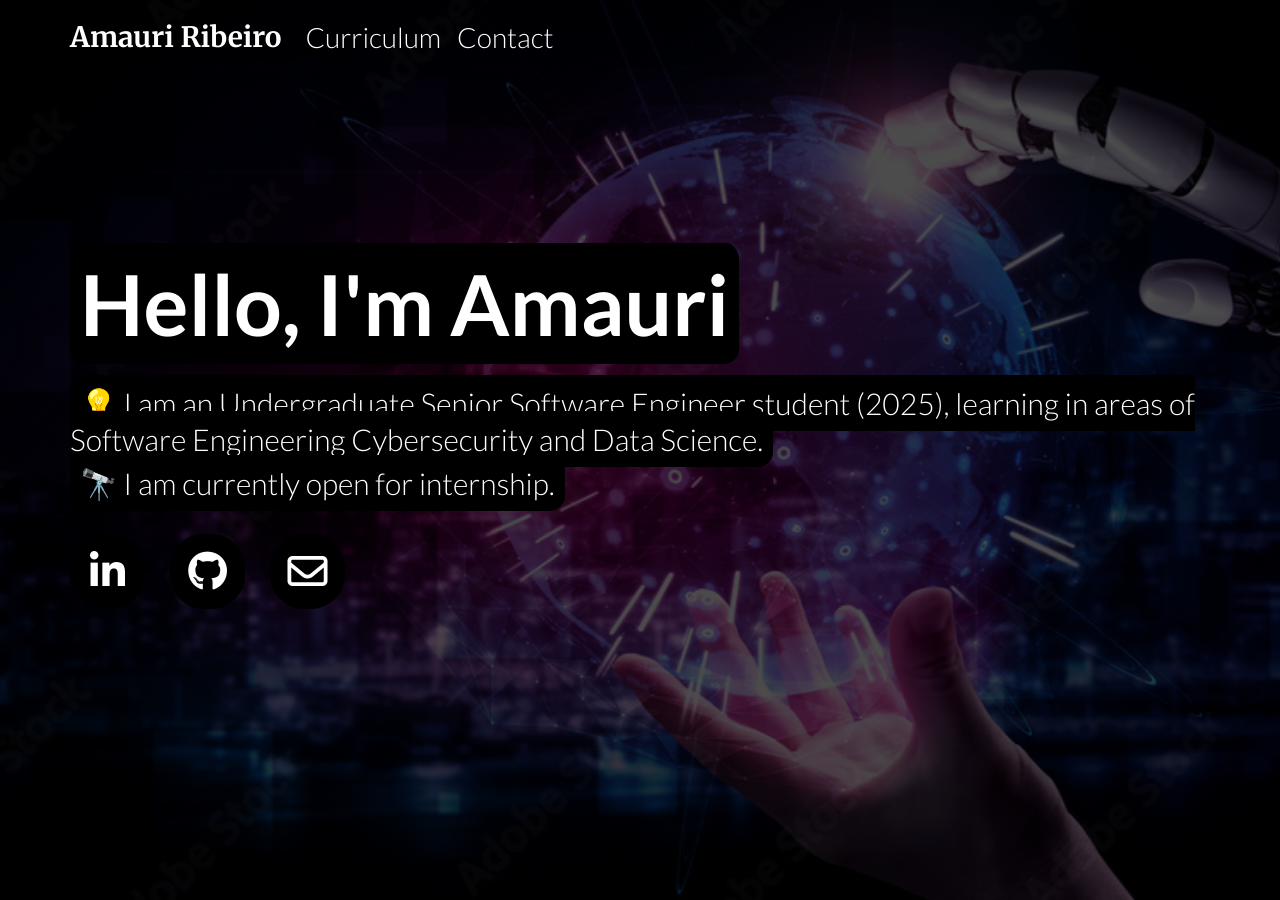
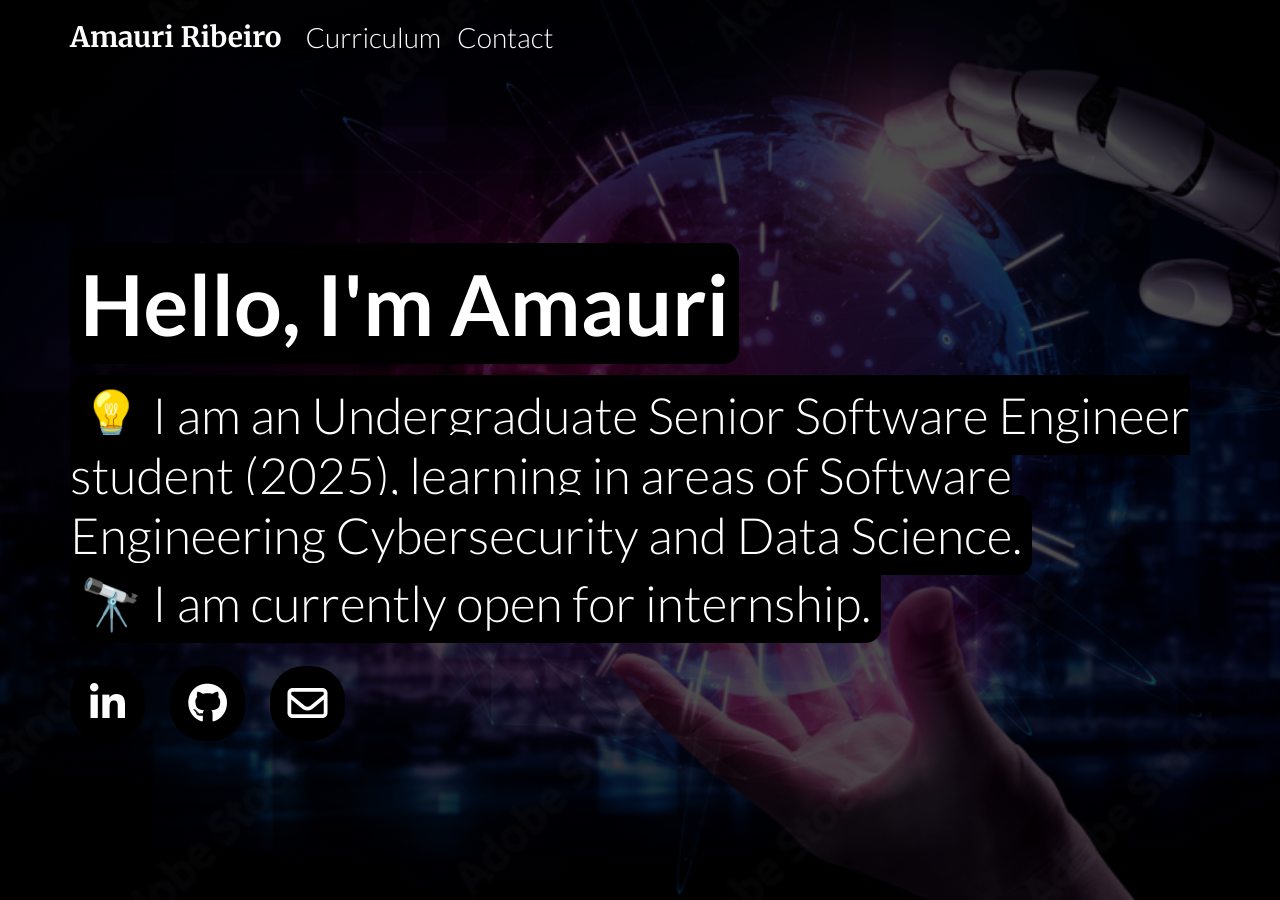
Before and after one commit to Ribeirosk8/ribeirosk8.github.io, a Jekyll site: the page built from index.html, in a window 1280 px wide. Built offline with Jekyll 4.4.1, drawn with Linux system fonts in a browser that asks for light colours; nearby versions of some CDN libraries.

Commit message:
Update index.html

```diff
--- a/index.html
+++ b/index.html
@@ -24,7 +24,7 @@ layout: default
     }
 
     .description {
-        font-size: 30px;
+        font-size: 50px;
         font-weight: inherit;
     }
 
```
